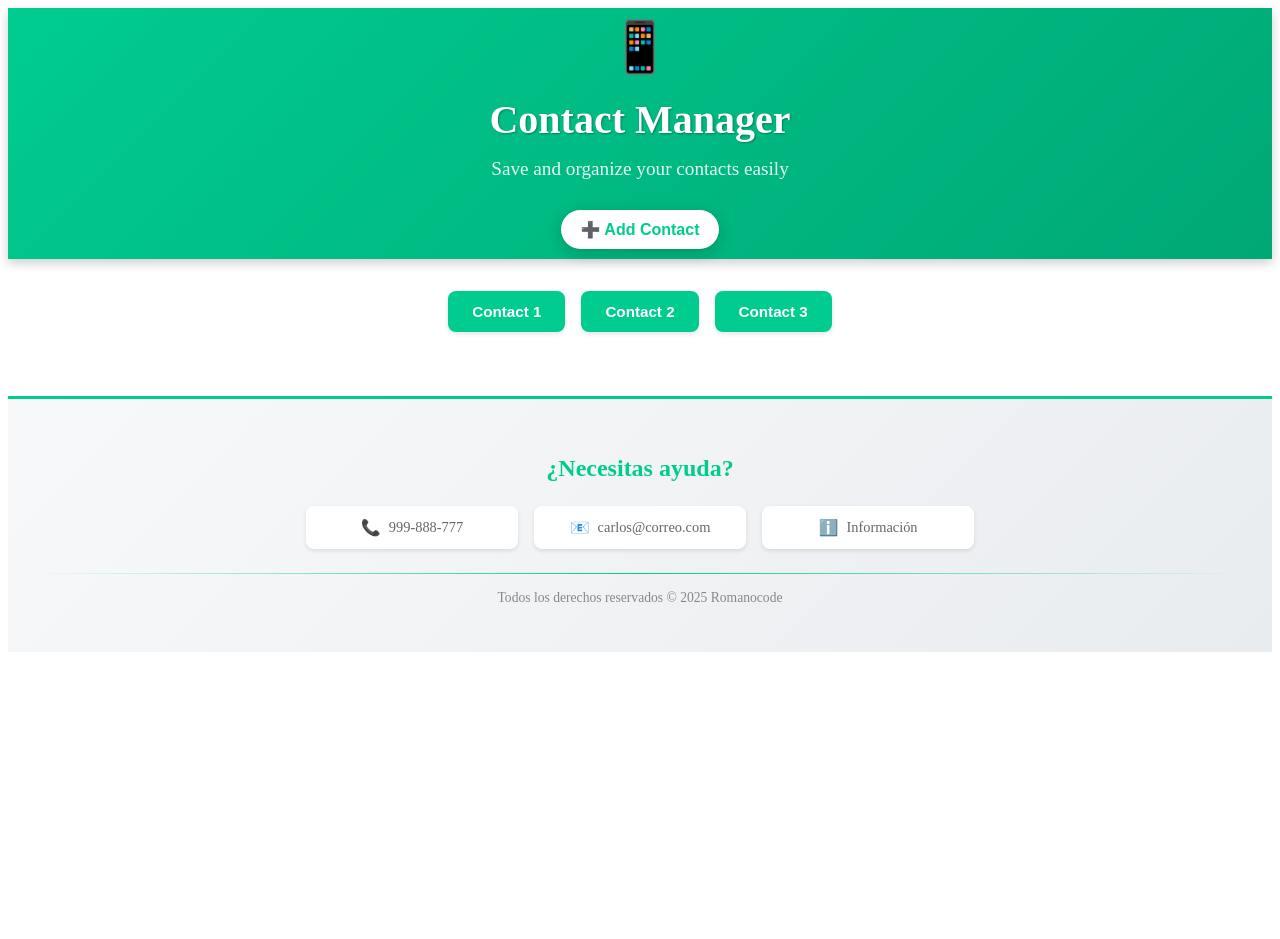
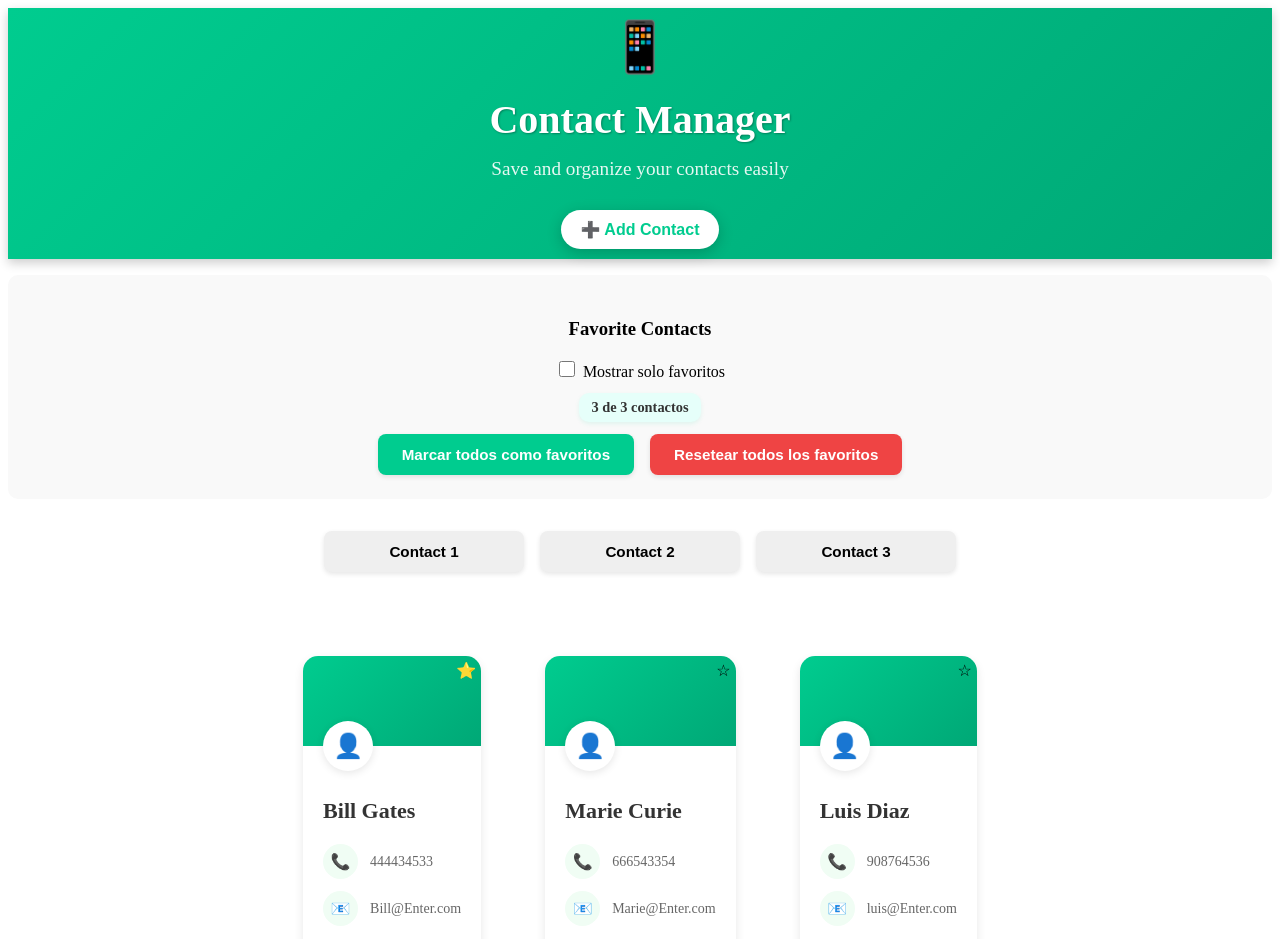
Before and after one commit to romanocode/contact-manager, a React (Vite) app: page / in a window 1280 px wide. Shown: the top 939 px of the page. Before the commit the page ends 800 px from the top, so only its background shows below. Built offline with nearby package versions, Linux system fonts and the light colour scheme.

Commit message:
Update lab 02

```diff
--- a/src/App.jsx
+++ b/src/App.jsx
@@ -1,47 +1,30 @@
-
-import {useState} from "react";
+import { useState } from "react";
 import ContactCard from "./components/ContactCard";
 import ContactList from "./components/ContactList";
 import Footer from "./components/Footer";
 import Header from "./components/Header";
 
-
-
-export default function App(){
-
-const [selectedContact, setSelectedContact] = useState ();
-
+export default function App() {
+  const [selectedContact, setSelectedContact] = useState();
   const [showOnlyFavorites, setShowOnlyFavorites] = useState(false);
-//({
-
-// id : 1,
-// name: "Daniel Montero",
-// phone: 444434533,
-// email: "carlos@Enter.com",
-// isFavorite: true,
-
-// });
-
 
   const [contacts, setContacts] = useState([
     {
-    id : 1,
+      id: 1,
       name: "Bill Gates",
       phone: 444434533,
       email: "Bill@Enter.com",
       isFavorite: true,
     },
-
     {
-    id : 2,
-name: "Marie Curry",
+      id: 2,
+      name: "Marie Curie",
       phone: 666543354,
       email: "Marie@Enter.com",
       isFavorite: false,
     },
-
     {
-    id : 3,
+      id: 3,
       name: "Luis Diaz",
       phone: 908764536,
       email: "luis@Enter.com",
@@ -49,14 +32,23 @@ isFavorite: false,
     },
   ]);
 
+  let contactsToShow = contacts;
+  if (showOnlyFavorites) {
+    contactsToShow = contacts.filter((contact) => contact.isFavorite);
+  }
+
   const handleSelectContact = (contact) => {
     setSelectedContact(contact);
   };
 
+  const handleChangeFavorite = (event) => {
+    setShowOnlyFavorites(event.target.checked);
+  };
+
   const toggleFavorite = (id) => {
-  const updatedContacts =  contacts.map((contact) =>{
+    const updatedContacts = contacts.map((contact) => {
       return {
-      id : contact.id,
+        id: contact.id,
         name: contact.name,
         phone: contact.phone,
         email: contact.email,
@@ -64,39 +56,89 @@ const toggleFavorite = (id) => {
       };
     });
 
-  if (selectedContact.id === id) {
+    if (selectedContact?.id === id) {
       setSelectedContact({
-        id: selectedContact.id,
-        name: selectedContact.name,
-        phone: selectedContact.phone,
-        email: selectedContact.email,
+        ...selectedContact,
         isFavorite: !selectedContact.isFavorite,
       });
     }
 
     setContacts(updatedContacts);
+  };
 
+  const markAllAsFavorites = () => {
+    const updatedContacts = contacts.map((contact) => ({
+      ...contact,
+      isFavorite: true,
+    }));
+    setContacts(updatedContacts);
+
+    if (selectedContact) {
+      const updatedSelected = updatedContacts.find(
+        (c) => c.id === selectedContact.id
+      );
+      if (updatedSelected) {
+        setSelectedContact(updatedSelected);
+      }
+    }
+  };
+
+  const resetAllFavorites = () => {
+    const updatedContacts = contacts.map((contact) => ({
+      ...contact,
+      isFavorite: false,
+    }));
+    setContacts(updatedContacts);
+
+    if (selectedContact) {
+      const updatedSelected = updatedContacts.find(
+        (c) => c.id === selectedContact.id
+      );
+      if (updatedSelected) {
+        setSelectedContact(updatedSelected);
+      }
+    }
   };
 
   return (
     <div>
+      <Header />
+      <main>
+        <section className="favorites-filter">
+          <label>
+            <h3>Favorite Contacts</h3>
+            <input
+              type="checkbox"
+              checked={showOnlyFavorites}
+              onChange={handleChangeFavorite}
+            />
+            Mostrar solo favoritos
+          </label>
 
-     <Header />
+          <span className="contact-count">
+            {contactsToShow.length} de {contacts.length} contactos
+          </span>
 
-     <main>
+          <div className="button-group">
+            <button className="btn-fav-all" onClick={markAllAsFavorites}>
+              Marcar todos como favoritos
+            </button>
+
+            <button className="btn-reset-all" onClick={resetAllFavorites}>
+              Resetear todos los favoritos
+            </button>
+          </div>
+        </section>
+
         <section>
-        {contacts.map((contact) =>(
-
+          {contacts.map((contact) => (
             <div key={contact.id}>
-            <button
-            onClick={() => handleSelectContact(contact)}
-
-            >Contact {contact.id}</button>
+              <button onClick={() => handleSelectContact(contact)}>
+                Contact {contact.id}
+              </button>
             </div>
-
           ))}
         </section>
-
 
         <style jsx>{`
           section {
@@ -113,8 +155,6 @@ section div {
           }
 
           section button {
-  background-color: #00cc8f;
-  color: #fff;
             border: none;
             padding: 0.75rem 1.5rem;
             border-radius: 0.5rem;
@@ -125,10 +165,66 @@ section button {
             box-shadow: 0 2px 5px rgba(0, 0, 0, 0.1);
           }
 
-section button:hover {
+          .favorites-filter {
+            display: flex;
+            flex-direction: column;
+            align-items: center;
+            gap: 0.75rem;
+            padding: 1.5rem 2rem;
+            background-color: #f9f9f9;
+            border-radius: 10px;
+            margin-top: 1rem;
+            text-align: center;
+          }
+
+          .favorites-filter input[type="checkbox"] {
+            margin-right: 0.5rem;
+            accent-color: #00cc8f;
+            width: 16px;
+            height: 16px;
+          }
+
+          .contact-count {
+            font-size: 0.9rem;
+            color: #333;
+            background: #e6fffa;
+            padding: 6px 12px;
+            border-radius: 10px;
+            font-weight: 600;
+            box-shadow: 0 2px 4px rgba(0, 204, 143, 0.1);
+          }
+
+          .btn-fav-all {
+            background-color: #00cc8f;
+            color: white;
+          }
+
+          .btn-fav-all:hover {
             background-color: #00b37a;
             transform: translateY(-2px);
-  box-shadow: 0 4px 12px rgba(0, 204, 143, 0.2);
+            box-shadow: 0 4px 10px rgba(0, 204, 143, 0.3);
+          }
+
+          .btn-reset-all {
+            background-color: #ef4444;
+            color: white;
+          }
+
+          .btn-reset-all:hover {
+            background-color: #dc2626;
+            transform: translateY(-2px);
+            box-shadow: 0 4px 10px rgba(239, 68, 68, 0.3);
+          }
+
+          .button-group {
+            display: flex;
+            gap: 1rem;
+            flex-wrap: wrap;
+            justify-content: center;
+          }
+
+          section button {
+            min-width: 200px;
           }
 
           @media (max-width: 600px) {
@@ -136,19 +232,25 @@ section button:hover {
               flex-direction: column;
               align-items: center;
             }
+
+            .button-group {
+              flex-direction: column;
+              gap: 0.5rem;
             }
 
-
+            section button {
+              width: 100%;
+            }
+          }
         `}</style>
       </main>
 
-      {selectedContact ? <ContactList contact ={selectedContact} toggleFavorite={toggleFavorite} /> : null}
-
-
-
+      <ContactList
+        contacts={contactsToShow}
+        toggleFavorite={toggleFavorite}
+      />
 
       <Footer />
-
     </div>
   );
-};
+}
--- a/src/components/ContactCard.jsx
+++ b/src/components/ContactCard.jsx
@@ -48,7 +48,7 @@ export default function ContactCard({contact, toggleFavorite}) {
           </div>
         </div>
 
-        <button onClick={() => toggleFavorite(contact.id)}>
+        <button className='favorite-btn' onClick={() => toggleFavorite(contact.id)}>
           {contact.isFavorite ? "remove favorite" : "Add Favorite"}
         </button>
       </div>
@@ -125,6 +125,24 @@ export default function ContactCard({contact, toggleFavorite}) {
           transform: scale(1.1);
         }
 
+        .favorite-btn {
+  background-color: transparent;
+  border: 1px solid #00cc8f;
+  color: #00cc8f;
+  font-size: 0.75rem;
+  padding: 6px 10px;
+  border-radius: 20px;
+  cursor: pointer;
+  transition: all 0.2s ease;
+  margin-top: 15px;
+}
+
+.favorite-btn:hover {
+  background-color: #00cc8f;
+  color: white;
+  transform: translateY(-1px);
+  box-shadow: 0 2px 5px rgba(0, 204, 143, 0.2);
+}
         .card-content {
           padding: 30px 20px 20px;
         }
--- a/src/components/ContactList.jsx
+++ b/src/components/ContactList.jsx
@@ -1,7 +1,6 @@
-
 import ContactCard from './ContactCard';
 
-export default function ContactList({contact, toggleFavorite}) {
+export default function ContactList({ contacts, toggleFavorite }) {
   return (
     <div style={{
       display: 'flex',
@@ -10,8 +9,9 @@ export default function ContactList({contact, toggleFavorite}) {
       gap: '1.5rem',
       padding: '2rem'
     }}>
-      <ContactCard contact = {contact} toggleFavorite={toggleFavorite} />
-
+      {contacts.map(contact => (
+        <ContactCard key={contact.id} contact={contact} toggleFavorite={toggleFavorite} />
+      ))}
     </div>
   );
 }
```
Lines whose indentation alone changed are shown as unchanged.
